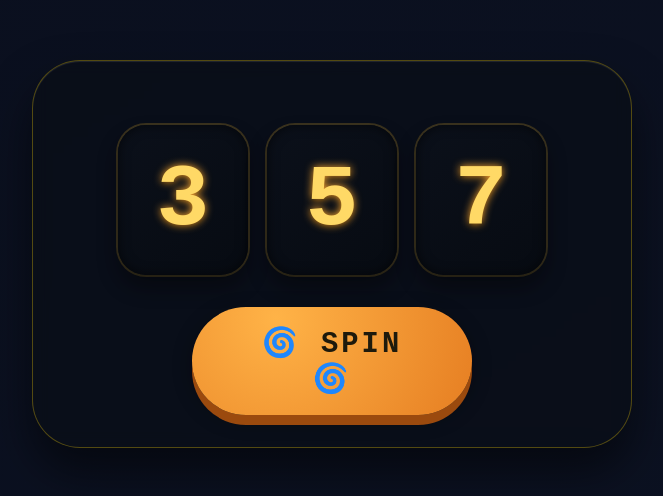
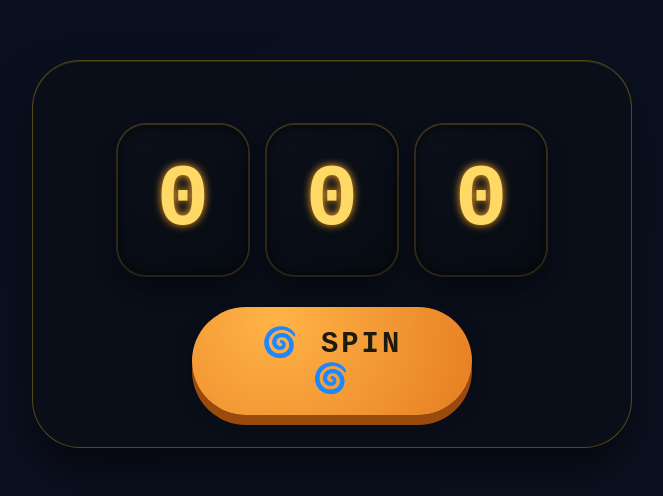
Before and after one commit to kiravi132/kiravi132.github.io, a plain HTML site: page rul/index.html in a window 1280 px wide. Shown: the part 146-642 px from the top of the page, without its empty margins (308-971 px from the left). Drawn offline with Linux system fonts and the light colour scheme.

Commit message:
Update index.html

```diff
--- a/rul/index.html
+++ b/rul/index.html
@@ -262,9 +262,9 @@
         spinBtn.addEventListener('click', onSpinClick);
 
         // начальные значения (не 777)
-        num1El.innerText = '3';
-        num2El.innerText = '5';
-        num3El.innerText = '7';
+        num1El.innerText = '0';
+        num2El.innerText = '0';
+        num3El.innerText = '0';
     })();
 </script>
 </body>
```
